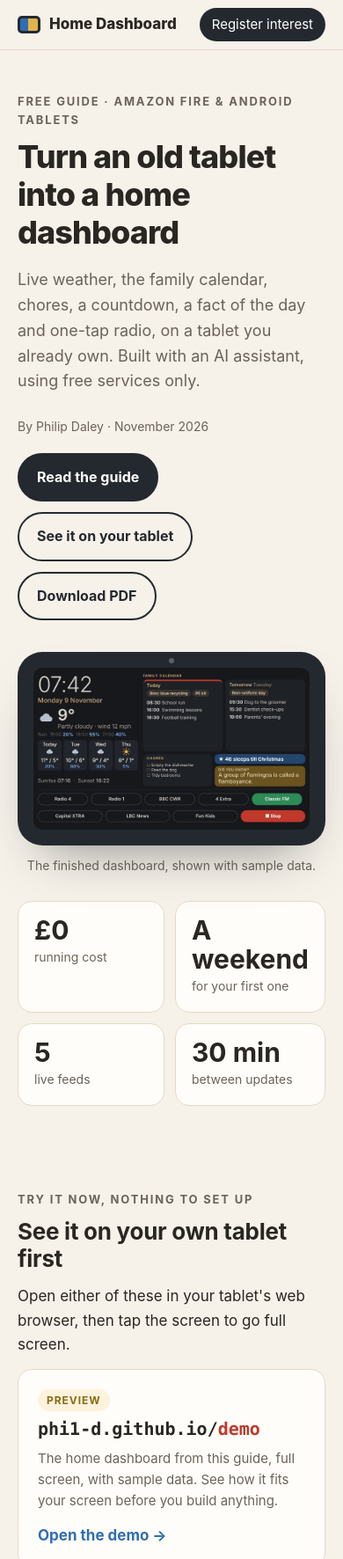
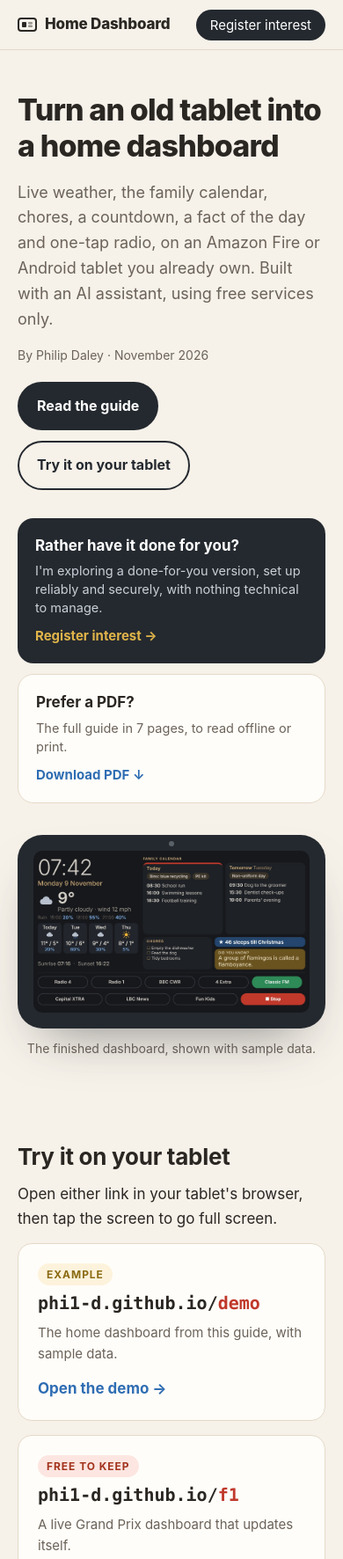
Before and after one commit to Phi1-D/phi1-d.github.io, a plain HTML site: page index.html in a window 390 px wide. Shown: the top 1772 px of the page at 88% size. Drawn offline with Linux system fonts and the light colour scheme.

Commit message:
Guide page: review feedback (hero, header, try-it, images, prompts, lessons)
Co-Authored-By: Claude Opus 5.5 <noreply@anthropic.com>
Claude-Session: https://claude.ai/code/session_01LtU6dFRNyZbwjYAyaHUcbD

```diff
--- a/index.html
+++ b/index.html
@@ -37,19 +37,32 @@
   /* Top bar */
   .top { position: sticky; top: 0; z-index: 10; background: rgba(246,241,233,.92); backdrop-filter: blur(8px); -webkit-backdrop-filter: blur(8px); border-bottom: 1px solid var(--line); }
   .top .wrap { display: flex; align-items: center; gap: 16px; height: 56px; }
-  .logo { font-weight: 800; color: var(--ink); text-decoration: none; display: flex; align-items: center; gap: 10px; }
-  .logo span.dot { width: 26px; height: 20px; border-radius: 5px; background: var(--dark); position: relative; }
-  .logo span.dot::after { content: ""; position: absolute; inset: 3px; border-radius: 2px; background: linear-gradient(90deg, var(--blue) 0 45%, var(--gold) 45% 100%); }
-  .top nav { margin-left: auto; display: flex; gap: 18px; font-size: 15px; }
+  .logo { font-weight: 800; font-size: 17px; letter-spacing: -0.01em; color: var(--ink); text-decoration: none; display: flex; align-items: center; gap: 9px; }
+  .logo svg { display: block; }
+  .top nav { margin-left: auto; display: flex; align-items: center; gap: 22px; font-size: 15px; line-height: 1; }
   .top nav a { color: var(--muted); text-decoration: none; }
   .top nav a:hover { color: var(--ink); }
-  .top .cta-sm { background: var(--dark); color: #fff !important; padding: 7px 14px; border-radius: 999px; }
+  .top .cta-sm { background: var(--dark); color: #fff !important; padding: 10px 16px; border-radius: 999px; }
   @media (max-width: 720px) { .top nav a:not(.cta-sm) { display: none; } }
 
   /* Hero */
   .hero { padding: 48px 0 40px; }
-  .hero h1 { font-size: clamp(36px, 6.4vw, 60px); font-weight: 800; letter-spacing: -0.025em; max-width: 14ch; }
-  .hero .lede { font-size: clamp(18px, 2.2vw, 21px); color: var(--muted); max-width: 46ch; margin: 18px 0 26px; }
+  .hero h1 { font-size: clamp(34px, 5.6vw, 58px); font-weight: 800; letter-spacing: -0.025em; text-wrap: balance; }
+  .hero-row { display: grid; grid-template-columns: 1fr 340px; gap: 32px; align-items: start; margin-top: 18px; }
+  .hero .lede { font-size: clamp(18px, 2.2vw, 21px); color: var(--muted); margin: 0 0 16px; }
+  .bubbles { display: grid; gap: 12px; }
+  .bubble { border-radius: 18px; padding: 18px 20px; text-decoration: none; display: block; }
+  .bubble b { display: block; font-size: 17px; margin-bottom: 4px; }
+  .bubble span { display: block; font-size: 14.5px; line-height: 1.45; }
+  .bubble em { display: inline-block; margin-top: 10px; font-style: normal; font-weight: 700; font-size: 15px; }
+  .bubble.dfy { background: var(--dark); color: #fff; }
+  .bubble.dfy span { color: #c9d0d7; }
+  .bubble.dfy em { color: var(--gold); }
+  .bubble.pdf { background: var(--paper); border: 1px solid var(--line); color: var(--ink); }
+  .bubble.pdf span { color: var(--muted); }
+  .bubble.pdf em { color: var(--blue); }
+  .bubble:hover { transform: translateY(-1px); }
+  @media (max-width: 860px) { .hero-row { grid-template-columns: 1fr; } }
   .byline { font-size: 14px; color: var(--muted); margin-bottom: 18px; }
   .btns { display: flex; flex-wrap: wrap; gap: 12px; }
   .btn { display: inline-flex; align-items: center; gap: 8px; padding: 13px 20px; border-radius: 999px; font-weight: 700; font-size: 16px; text-decoration: none; border: 2px solid var(--dark); color: var(--dark); background: transparent; cursor: pointer; }
@@ -160,7 +173,7 @@
 
 <div class="top">
   <div class="wrap">
-    <a class="logo" href="#"><span class="dot"></span>Home Dashboard</a>
+    <a class="logo" href="#"><svg width="22" height="16" viewBox="0 0 22 16" aria-hidden="true"><rect x="1" y="1" width="20" height="14" rx="3" fill="none" stroke="currentColor" stroke-width="2"/><rect x="5" y="5" width="5" height="6" rx="1" fill="currentColor"/><rect x="12" y="5" width="5" height="2.5" rx="1" fill="currentColor" opacity=".45"/><rect x="12" y="8.5" width="5" height="2.5" rx="1" fill="currentColor" opacity=".45"/></svg>Home Dashboard</a>
     <nav>
       <a href="#try">Try it</a>
       <a href="#need">What you need</a>
@@ -173,82 +186,45 @@
 
 <header class="hero">
   <div class="wrap">
-    <div class="kicker">Free guide &middot; Amazon Fire &amp; Android tablets</div>
     <h1>Turn an old tablet into a home dashboard</h1>
-    <p class="lede">Live weather, the family calendar, chores, a countdown, a fact of the day and one-tap radio, on a tablet you already own. Built with an AI assistant, using free services only.</p>
-    <div class="byline">By Philip Daley &middot; November 2026</div>
-    <div class="btns">
-      <a class="btn primary" href="#steps">Read the guide</a>
-      <a class="btn" href="/demo" data-goatcounter-click="hero-demo" data-goatcounter-title="See the demo (hero)">See it on your tablet</a>
-      <a class="btn" href="home-dashboard-guide.pdf" download data-goatcounter-click="download-pdf-hero" data-goatcounter-title="Download PDF (hero)">Download PDF</a>
+    <div class="hero-row">
+      <div>
+        <p class="lede">Live weather, the family calendar, chores, a countdown, a fact of the day and one-tap radio, on an Amazon Fire or Android tablet you already own. Built with an AI assistant, using free services only.</p>
+        <div class="byline">By Philip Daley &middot; November 2026</div>
+        <div class="btns">
+          <a class="btn primary" href="#steps">Read the guide</a>
+          <a class="btn" href="#try" data-goatcounter-click="hero-try" data-goatcounter-title="Try it on your tablet (hero)">Try it on your tablet</a>
+        </div>
+      </div>
+      <div class="bubbles">
+        <a class="bubble dfy" href="https://tally.so/r/6DKOrk" target="_blank" rel="noopener" data-goatcounter-click="interest-hero" data-goatcounter-title="Register interest (hero)"><b>Rather have it done for you?</b><span>I'm exploring a done-for-you version, set up reliably and securely, with nothing technical to manage.</span><em>Register interest &rarr;</em></a>
+        <a class="bubble pdf" href="home-dashboard-guide.pdf" download data-goatcounter-click="download-pdf-hero" data-goatcounter-title="Download PDF (hero)"><b>Prefer a PDF?</b><span>The full guide in 7 pages, to read offline or print.</span><em>Download PDF &darr;</em></a>
+      </div>
     </div>
     <div class="shot"><img src="img/cover.jpg" width="1600" height="938" alt="The home dashboard: clock, weather and forecast on the left; today's and tomorrow's calendar, a Christmas countdown, a fact of the day and radio buttons on the right"></div>
     <div class="caption">The finished dashboard, shown with sample data.</div>
-    <div class="stats">
-      <div class="stat"><b>£0</b><span>running cost</span></div>
-      <div class="stat"><b>A weekend</b><span>for your first one</span></div>
-      <div class="stat"><b>5</b><span>live feeds</span></div>
-      <div class="stat"><b>30 min</b><span>between updates</span></div>
-    </div>
   </div>
 </header>
 
 <section id="try">
   <div class="wrap">
-    <div class="kicker">Try it now, nothing to set up</div>
-    <h2>See it on your own tablet first</h2>
-    <p class="narrow">Open either of these in your tablet's web browser, then tap the screen to go full screen.</p>
+    <h2>Try it on your tablet</h2>
+    <p>Open either link in your tablet's browser, then tap the screen to go full screen.</p>
     <div class="try">
       <a class="card tcard" href="/demo" data-goatcounter-click="try-demo" data-goatcounter-title="Try: demo">
-        <span class="tag">Preview</span>
+        <span class="tag">Example</span>
         <div class="url">phi1-d.github.io/<em>demo</em></div>
-        <p>The home dashboard from this guide, full screen, with sample data. See how it fits your screen before you build anything.</p>
+        <p>The home dashboard from this guide, with sample data.</p>
         <span class="go">Open the demo &rarr;</span>
       </a>
       <a class="card tcard" href="/f1" data-goatcounter-click="try-f1" data-goatcounter-title="Try: F1 dashboard">
         <span class="tag f1">Free to keep</span>
         <div class="url">phi1-d.github.io/<em>f1</em></div>
-        <p>A live Grand Prix dashboard: countdown to the next race, session times in UK time, standings and the last podium. Updates itself and needs no personal details.</p>
+        <p>A live Grand Prix dashboard that updates itself.</p>
         <span class="go">Open the F1 dashboard &rarr;</span>
       </a>
     </div>
     <p class="caption" style="text-align:left">Tip: it's <b>phi1</b> with the number one, not the letter L.</p>
-  </div>
-</section>
-
-<section>
-  <div class="wrap two">
-    <div>
-      <div class="kicker">What you'll end up with</div>
-      <h2>A morning check-in for the whole household</h2>
-      <p>A colour, touch-screen dashboard that keeps the household on track each morning, built from a tablet you already own. Nothing needs to be bought: everything runs on free services, and the AI assistant writes the code.</p>
-      <ul class="feat">
-        <li style="--c:var(--green)">Live weather and rain</li>
-        <li style="--c:var(--blue)">Today and tomorrow</li>
-        <li style="--c:var(--blue)">Chores list</li>
-        <li style="--c:var(--gold)">Countdown to Christmas</li>
-        <li style="--c:var(--gold)">Fact of the day</li>
-        <li style="--c:var(--red)">One-tap radio</li>
-      </ul>
-    </div>
-    <figure style="margin:0"><img src="img/fire-in-action.jpg" alt="The dashboard running on an Amazon Fire 7 in a kitchen" loading="lazy"><figcaption class="caption">Running on an Amazon Fire 7 (calendar blurred).</figcaption></figure>
-  </div>
-</section>
-
-<section id="need">
-  <div class="wrap">
-    <div class="kicker">What you'll need</div>
-    <h2>Six things, mostly free</h2>
-    <p class="narrow">Budget a weekend for your first one, and about an hour for each improvement after that. The only cost is your time.</p>
-    <div class="needs">
-      <div class="need" style="--c:var(--dark)"><h3>An old tablet</h3><div class="why">The screen</div><p>An Amazon Fire or Android tablet with a web browser; older models are fine.</p><small>Plus its charger: mount it near a socket and Wi-Fi.</small></div>
-      <div class="need" style="--c:var(--gold)"><h3>An AI assistant</h3><div class="why">Writes and fixes the code</div><p>I used Claude; a paid plan helps on longer sessions.</p></div>
-      <div class="need" style="--c:var(--dark)"><h3>A free GitHub account</h3><div class="why">Hosts it and runs the updates</div><p>No coding knowledge needed; the AI guides you.</p></div>
-      <div class="need" style="--c:var(--blue)"><h3>A calendar link</h3><div class="why">Feeds in the family calendar</div><p>An iCal (.ics) link, which all the main calendars provide.</p><small><b>iCloud:</b> the owner turns on Public Calendar. <b>Google:</b> on a computer, Settings &rarr; Integrate calendar &rarr; Secret address in iCal format. <b>Outlook:</b> Settings &rarr; Shared calendars &rarr; Publish a calendar.</small></div>
-      <div class="need" style="--c:var(--green)"><h3>A free cron-job.org account</h3><div class="why">Triggers an update every 30 minutes</div><p>Recommended: GitHub's own scheduler ran under 10% of the time in my tests.</p></div>
-      <div class="need" style="--c:var(--red)"><h3>Shortcuts or Tasker</h3><div class="why">Pushes a chores list from your notes</div><p>Apple Shortcuts, or an Android automation app such as Tasker.</p><small>Optional: you can edit the chores list on GitHub instead.</small></div>
-    </div>
-    <div class="note"><b>Skill level:</b> comfortable following instructions, copying and pasting, and changing settings. You don't need to write code yourself.</div>
   </div>
 </section>
 
@@ -264,17 +240,53 @@
         <li>It needs to stay plugged in</li>
         <li>No apps to install, and no changes to the tablet itself</li>
       </ul>
-      <p style="margin-top:14px">Not sure? Open <a href="/demo">phi1-d.github.io/demo</a> on it and see.</p>
     </div>
-    <figure style="margin:0"><img src="img/before-after.jpg" alt="Before and after: an unused tablet, then the same tablet as a kitchen dashboard" loading="lazy"><figcaption class="caption">The same Fire tablet, on day 1 and day 4.</figcaption></figure>
+    <figure style="margin:0"><img src="img/day-one.jpg" alt="An early version of the dashboard running on an Amazon Fire 7 on a kitchen worktop" loading="lazy"><figcaption class="caption">An early version, on an Amazon Fire 7.</figcaption></figure>
   </div>
 </section>
 
 <section>
+  <div class="wrap two">
+    <div>
+      <div class="kicker">What you'll end up with</div>
+      <h2>A morning check-in for the whole household</h2>
+      <p>A colour, touch-screen dashboard that keeps the household on track each morning, built from a tablet you already own. Nothing needs to be bought: everything runs on free services, and the AI assistant writes the code.</p>
+      <ul class="feat">
+        <li style="--c:var(--green)">Live weather and rain</li>
+        <li style="--c:var(--blue)">Family calendar</li>
+        <li style="--c:var(--blue)">Chores list</li>
+        <li style="--c:var(--gold)">Countdown to Christmas</li>
+        <li style="--c:var(--gold)">Fact of the day</li>
+        <li style="--c:var(--red)">One-tap radio</li>
+      </ul>
+    </div>
+    <figure style="margin:0"><img src="img/fire-in-action.jpg" alt="The dashboard running on an Amazon Fire 7 in a kitchen" loading="lazy"><figcaption class="caption">Running on an Amazon Fire 7 (calendar blurred).</figcaption></figure>
+  </div>
+</section>
+
+<section id="need">
+  <div class="wrap">
+    <div class="kicker">What you'll need</div>
+    <h2>Six things, mostly free</h2>
+    <p class="narrow">The only cost is your time.</p>
+    <div class="needs">
+      <div class="need" style="--c:var(--dark)"><h3>An old tablet</h3><div class="why">The screen</div><p>An Amazon Fire or Android tablet with a web browser; older models are fine.</p><small>Plus its charger: mount it near a socket and Wi-Fi.</small></div>
+      <div class="need" style="--c:var(--gold)"><h3>An AI assistant</h3><div class="why">Writes and fixes the code</div><p>I used Claude; a paid plan helps on longer sessions.</p></div>
+      <div class="need" style="--c:var(--dark)"><h3>A free GitHub account</h3><div class="why">Hosts it and runs the updates</div><p>No coding knowledge needed; the AI guides you.</p></div>
+      <div class="need" style="--c:var(--blue)"><h3>A calendar link</h3><div class="why">Feeds in the family calendar</div><p>An iCal (.ics) link, which all the main calendars provide.</p><small><b>iCloud:</b> the owner turns on Public Calendar. <b>Google:</b> on a computer, Settings &rarr; Integrate calendar &rarr; Secret address in iCal format. <b>Outlook:</b> Settings &rarr; Shared calendars &rarr; Publish a calendar.</small></div>
+      <div class="need" style="--c:var(--green)"><h3>A free cron-job.org account</h3><div class="why">Triggers an update every 30 minutes</div><p>Recommended: GitHub's own scheduler ran under 10% of the time in my tests.</p></div>
+      <div class="need" style="--c:var(--red)"><h3>Shortcuts or Tasker</h3><div class="why">Pushes a chores list from your notes</div><p>Apple Shortcuts, or an Android automation app such as Tasker.</p><small>Optional: you can edit the chores list on GitHub instead.</small></div>
+    </div>
+    <div class="note"><b>Skill level:</b> comfortable following instructions, copying and pasting, and changing settings. You don't need to write code yourself.</div>
+  </div>
+</section>
+
+
+<section>
   <div class="wrap">
     <div class="kicker">How it works</div>
-    <h2>The tablet does almost no work</h2>
-    <p class="narrow">It just shows a web page and fetches its own weather. Everything else is prepared for it every 30 minutes by free services.</p>
+    <h2>All the work is done before it reaches the tablet</h2>
+    <p>Free services gather and prepare everything every 30 minutes, so the tablet only has to show a web page and fetch its own weather. That&rsquo;s why an old, slow tablet copes perfectly well.</p>
     <div class="diagram"><img src="img/how-it-works.jpg" alt="Diagram: calendar, chores and fact feeds go into a GitHub Actions build, started every 30 minutes by cron-job.org; the build publishes a web page and data file to GitHub Pages, which the tablet shows. Weather and radio go straight to the tablet."></div>
   </div>
 </section>
@@ -330,6 +342,7 @@ How it should work:
 - Update the calendar every 30 minutes (use cron-job.org if GitHub's own scheduler is unreliable)
 - Keep my calendar link in a GitHub secret, never in the code
 - My tablet's browser may be old, so avoid modern-only web features and test at its screen size
+- Make the page update itself when a new version is published, without dropping out of full screen
 
 I've attached a picture of the look I'm after: [attach an image, or delete this line]</pre>
     </div>
@@ -337,7 +350,7 @@ I've attached a picture of the look I'm after: [attach an image, or delete this
 
     <div class="prompt">
       <header><h3>2. Refining it</h3><button class="copy" data-p="p2">Copy</button></header>
-<pre id="p2">Here's a photo of the dashboard on the tablet. [Describe the problem, e.g. the radio buttons run off the bottom / the weather text is too small / it's too bright at night.] Fix only that, and keep everything else the same.</pre>
+<pre id="p2">Here's a photo of the dashboard on the tablet. [Describe the change you'd like, e.g. make the weather text bigger / add a countdown to our holiday / the radio buttons run off the bottom.] Change only that, and keep everything else the same.</pre>
     </div>
 
     <div class="prompt">
@@ -354,11 +367,10 @@ I've attached a picture of the look I'm after: [attach an image, or delete this
     <table class="tbl">
       <thead><tr><th>Snag</th><th>What happened</th><th>How to avoid it</th></tr></thead>
       <tbody>
-        <tr><td>Old browsers</td><td>Layout overflowed on the Fire's older browser</td><td>Tell the AI the exact device, and send photos of what it looks like</td></tr>
-        <tr><td>Changes not showing</td><td>The browser kept an old copy</td><td>Add ?v=2 (any new number) to the end of the link; ask the AI to make the page update itself</td></tr>
+        <tr><td>Changes not showing</td><td>The tablet kept showing an old copy of the page</td><td>The starter prompt asks the AI to make the page update itself. If it still happens, send the AI a photo and say what you expected to see</td></tr>
         <tr><td>Data went stale</td><td>GitHub's schedule didn't run on a new account</td><td>Use cron-job.org to trigger updates</td></tr>
         <tr><td>iPhone Shortcut errors</td><td>Menu names differ by iOS version, and variables were typed instead of inserted</td><td>Insert variables from the menu (they turn blue); test one action at a time</td></tr>
-        <tr><td>Dropping out of full screen</td><td>Page updates reset it</td><td>Ask the AI to wrap the dashboard so updates don't exit full screen</td></tr>
+        <tr><td>Dropping out of full screen</td><td>Page updates reset it</td><td>Also covered by the starter prompt; if it happens, tell the AI it drops out of full screen when the page updates</td></tr>
       </tbody>
     </table>
   </div>
@@ -379,23 +391,6 @@ I've attached a picture of the look I'm after: [attach an image, or delete this
   </div>
 </section>
 
-<section id="interest">
-  <div class="wrap">
-    <div class="interest">
-      <div>
-        <div class="kicker" style="color:#9aa3ad">Rather not build it yourself?</div>
-        <h2>I'm exploring a done-for-you version</h2>
-        <p>Set up for you, reliably and securely, without GitHub accounts, scripts or tokens to manage. If that would interest you, register below. No commitment, and I'll only contact you about this.</p>
-        <a class="btn gold" href="https://tally.so/r/6DKOrk" target="_blank" rel="noopener" data-goatcounter-click="interest-main" data-goatcounter-title="Register interest (main)">Register interest &rarr;</a>
-      </div>
-      <div class="side">
-        <b>Prefer the PDF?</b>
-        <p>The full guide as a 7-page PDF, to read offline or print.</p>
-        <a class="btn" style="margin-top:14px;color:#fff;border-color:#fff" href="home-dashboard-guide.pdf" download data-goatcounter-click="download-pdf-footer" data-goatcounter-title="Download PDF (footer)">Download PDF</a>
-      </div>
-    </div>
-  </div>
-</section>
 
 <section id="privacy">
   <div class="wrap narrow privacy">
```
Also changed, not shown: img/before-after.jpg (deleted), img/day-one.jpg (added), img/fire-in-action.jpg.
